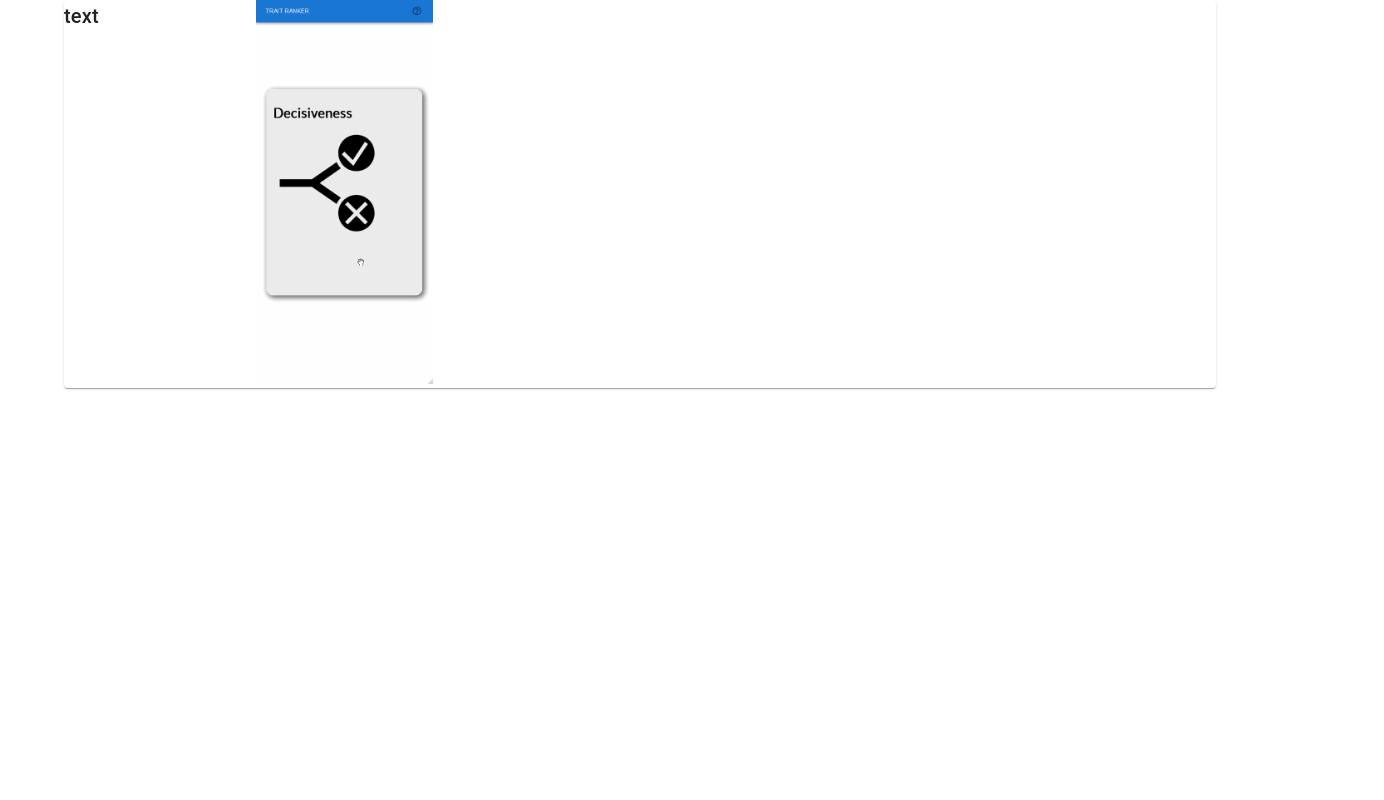
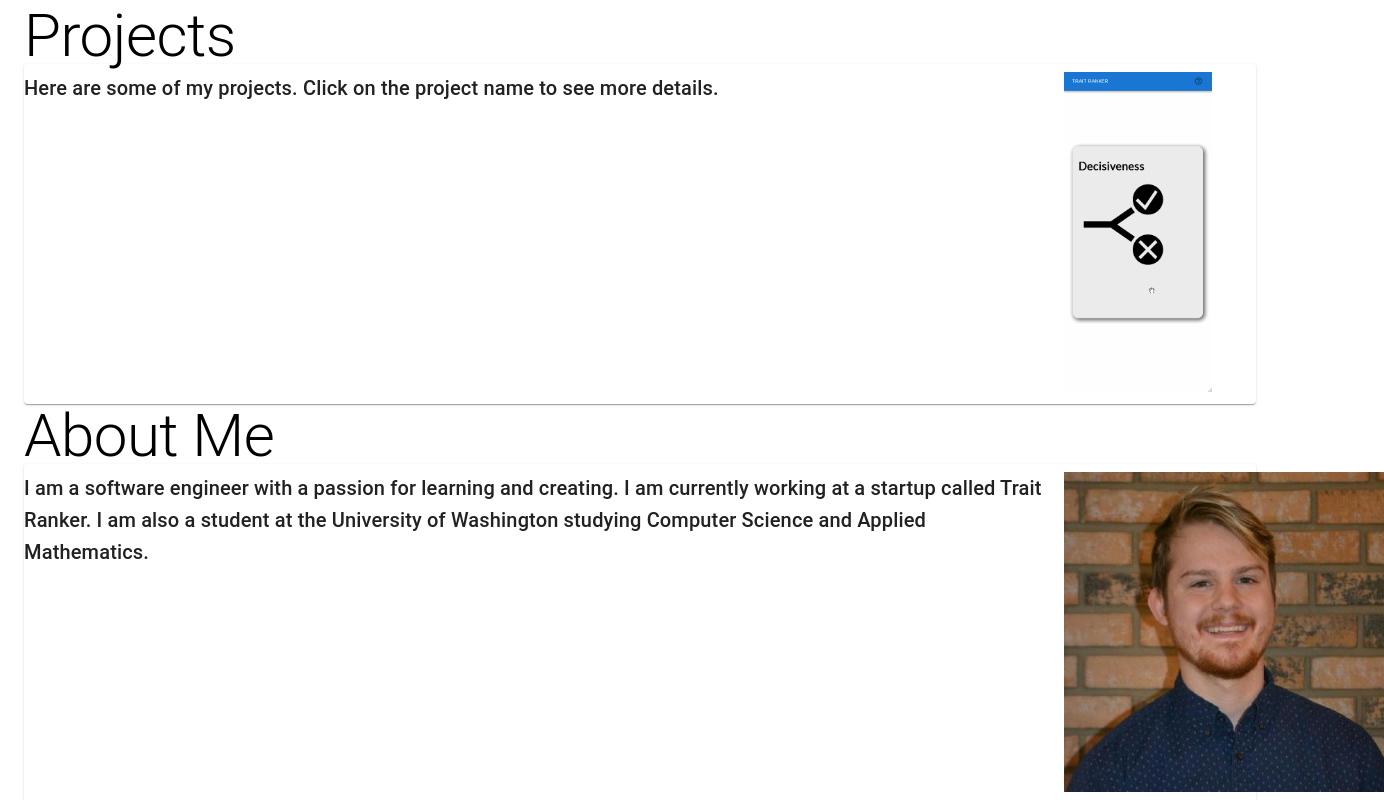
Before and after one commit to NMaass/Portfolio, a React (Create React App) app: page / in a window 1280 px wide. Shown: the top 800 px of the page, 1384 px wide, since content can reach past the window. Built offline with nearby package versions, Linux system fonts and the light colour scheme.

Commit message:
Adds seperate file for site content, has content areas dynamically generate based on site content, adds NavBar and NavLink in preperation for single page scrolling

```diff
--- a/src/App.js
+++ b/src/App.js
@@ -1,19 +1,32 @@
 import "./App.css";
 import ContentArea from "./Components/ContentArea";
-import React from "react";
-import MobileDrag from "./assets/MobileDrag.gif";
+import React, { createContext } from "react";
+import siteContent from "./data/siteContent";
+import { useMediaQuery } from "@mui/material";
 
+const MobileContext = createContext();
 function App() {
+  const isMobile = useMediaQuery("(max-width: 1023px)");
+  console.log(siteContent);
+  const listContent = siteContent.map((item, index) => {
+    return (
+      <ContentArea
+        text={item["Description"]}
+        media={item["Media"]}
+        title={item["Title"]}
+        key={index}
+        index={index}
+      />
+    );
+  });
   return (
     <div>
-      <ContentArea
-        title={"title"}
-        direction={"right"}
-        text={"text"}
-        media={MobileDrag}
-      />
+      <MobileContext.Provider value={isMobile}>
+        {listContent}
+      </MobileContext.Provider>
     </div>
   );
 }
 
 export default App;
+export { MobileContext };
--- /dev/null
+++ b/src/AppTheme.js
@@ -0,0 +1,6 @@
+import { createTheme} from "@mui/material";
+
+const theme = createTheme({
+    palette: {
+
+});
--- a/src/Components/ContentArea.js
+++ b/src/Components/ContentArea.js
@@ -1,25 +1,42 @@
-import React, { useEffect } from "react";
-import { Container, Fade, Grid, Paper, Slide, Typography } from "@mui/material";
+import React, { useEffect, useContext } from "react";
+import { Container, Fade, Paper, Slide, Typography } from "@mui/material";
+import Grid from "@mui/material/Unstable_Grid2";
+import { MobileContext } from "../App";
 
-const ContentArea = ({ text, media, reversed }) => {
+const ContentArea = ({ text, media, title, index }) => {
   const [loaded, setLoaded] = React.useState(false);
   useEffect(() => {
     setLoaded(true);
   });
+  const isMobile = useContext(MobileContext);
   return (
-    <Container sx={{ width: "100vw", height: "50vh" }}>
+    <Container maxWidth="xl" sx={{ height: "50vh" }}>
       <Fade in={loaded}>
-        <Slide direction={reversed ? "left" : "right"} in={loaded}>
-          <Paper>
-            <Grid container direction={reversed ? "row" : "row-reverse"}>
-              <Grid item xs={10} md={10}>
-                <img src={media} style={{ maxHeight: "48vh" }} />
+        <Slide direction="left" in={loaded}>
+          <div>
+            <Typography variant="h2" sx={{ textAlign: "left" }}>
+              {title}
+            </Typography>
+            <Paper>
+              <Grid
+                container
+                spacing={2}
+                direction={isMobile ? "column" : "row"}
+                justifyContent="flex-end"
+              >
+                <Grid xs={10}>
+                  <Typography variant="h6">{text}</Typography>
+                </Grid>
+                <Grid xs={2}>
+                  <img
+                    src={media}
+                    style={{ maxHeight: "40vh" }}
+                    alt="example of trait ranker selection"
+                  />
+                </Grid>
               </Grid>
-              <Grid item xs={2} md={2}>
-                <Typography variant="h6">{text}</Typography>
-              </Grid>
-            </Grid>
-          </Paper>
+            </Paper>
+          </div>
         </Slide>
       </Fade>
     </Container>
--- /dev/null
+++ b/src/Components/NavLink.js
@@ -0,0 +1,5 @@
+import React, { useState } from "react";
+
+const NavLink = ({ section, doScroll }) => {};
+
+export default NavLink;
--- /dev/null
+++ b/src/data/siteContent.js
@@ -0,0 +1,22 @@
+import MobileDrag from ".././assets/MobileDrag.gif";
+import headshot from ".././assets/headshot.jpg";
+const siteContent = [
+  {
+    Title: "Projects",
+    Description:
+      "Here are some of my projects. Click on the project name to see more details.",
+    Media: MobileDrag,
+  },
+  {
+    Title: "About Me",
+    Description:
+      "I am a software engineer with a passion for learning and creating. I am currently working at a startup called Trait Ranker. I am also a student at the University of Washington studying Computer Science and Applied Mathematics.",
+    Media: headshot,
+  },
+  {
+    Title: "Contact",
+    Description: "Feel free to reach out to me at my email:",
+  },
+];
+
+export default siteContent;
```
Also changed, not shown: src/Components/NavBar.js (added, +8 -0 lines), src/assets/headshot.jpg (added).
